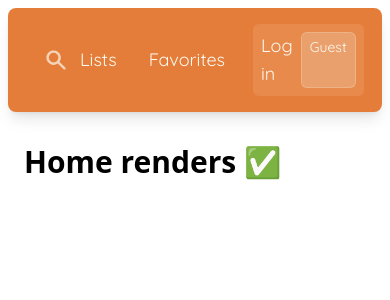
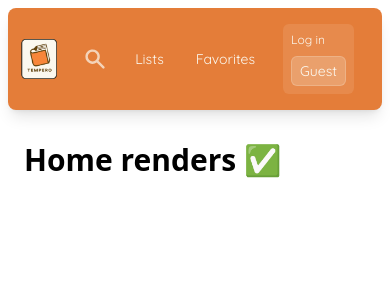
Before and after one commit to MESW-LES-2025/Tempero, a React (Vite) app in the folder tempero/: page / in a window 390 px wide. Shown: the top 300 px of the page. Built offline with nearby package versions, Linux system fonts and the light colour scheme.

Commit message:
responsive improvement

```diff
--- a/tempero/src/components/Navbar.tsx
+++ b/tempero/src/components/Navbar.tsx
@@ -64,11 +64,11 @@ const active = "text-dark scale-110 border-b-1 border-dark/50 border-bright";
 
   return (
     <>
-      <nav className="navbar text-bright text-lg font-heading flex flex-row w-screen-2 justify-between bg-main px-3 py-4 m-2 rounded-lg shadow-lg items-center">
+  <nav className="navbar text-bright text-lg max-[500px]:text-sm font-heading flex flex-row w-screen-2 justify-between bg-main px-3 py-4 m-2 rounded-lg shadow-lg items-center">
         <div className="flex items-center gap-4">
           <h1 className="logo">
             <Link to="/">
-              <img src="/images/logo.png" alt="Tempero Logo" className="h-15" />
+              <img src="/images/logo.png" alt="Tempero Logo" className="h-15 max-[500px]:h-10 min-h-5 min-w-9 min" />
             </Link>
           </h1>
 
@@ -135,7 +135,7 @@ const active = "text-dark scale-110 border-b-1 border-dark/50 border-bright";
          </li>
 
          {/* profile link */}
-     <div className="usersection  bg-bright/10 p-2 rounded-md gap-2 flex font-heading ">
+     <div className="usersection max-[500px]:flex-col max-[500px]:text-xs bg-bright/10 p-2 rounded-md gap-2 flex font-heading  ">
         {!user && (
           <li>
             <Link to="/login">Log in</Link>
@@ -152,7 +152,7 @@ const active = "text-dark scale-110 border-b-1 border-dark/50 border-bright";
               aria-label="Sign out"
 
             >
-             <Link to="/login">Log out</Link>
+             <Link to="/login" className="max-[500px]:text-3xs">Log out</Link>
             </button>
             )}
         </div>
```
